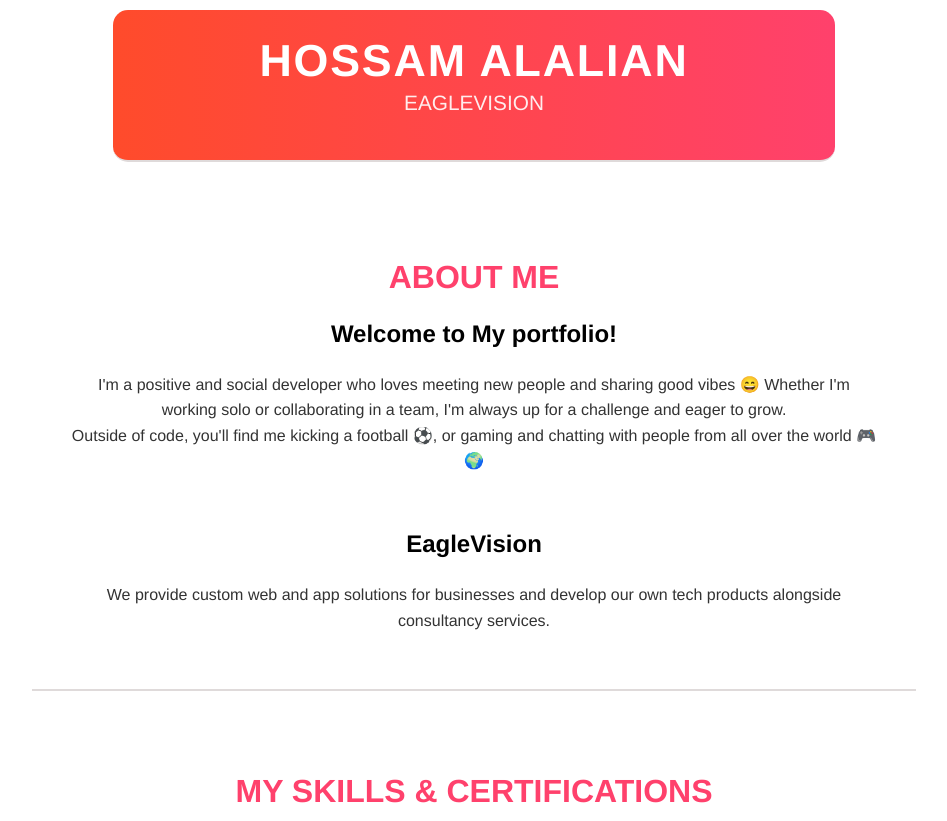
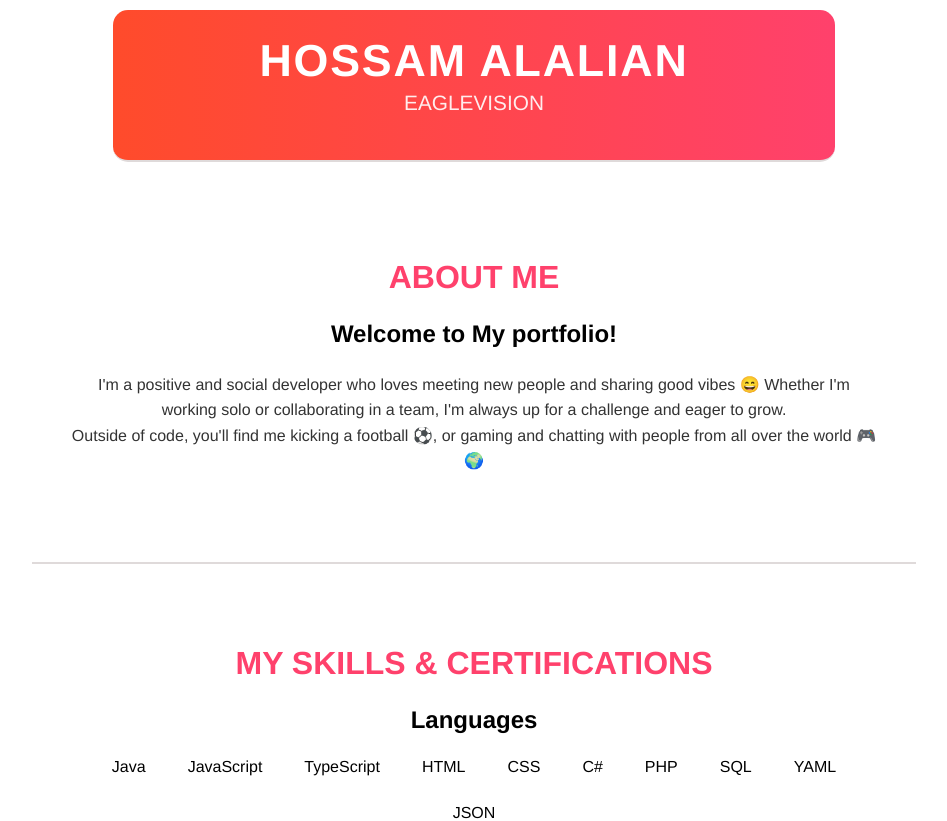
Before and after one commit to hossam4alalian/MyPortfolio, a Vue app: page / in a window 1280 px wide. Shown: the top 821 px of the page, without its empty margins (166-1113 px from the left). Built offline with nearby package versions, Linux system fonts and the light colour scheme.

Commit message:
removed EagleVision

```diff
--- a/src/components/AboutComponent.vue
+++ b/src/components/AboutComponent.vue
@@ -7,11 +7,6 @@
           Whether I'm working solo or collaborating in a team, I'm always up for a challenge and eager to grow.
           <br/>
           Outside of code, you'll find me kicking a football ⚽, or gaming and chatting with people from all over the world 🎮🌍
-          <br/>
-      </p>
-      <h3>EagleVision</h3>
-      <p>
-          We provide custom web and app solutions for businesses and develop our own tech products alongside consultancy services.
       </p>
   </div>
 </template>
```
